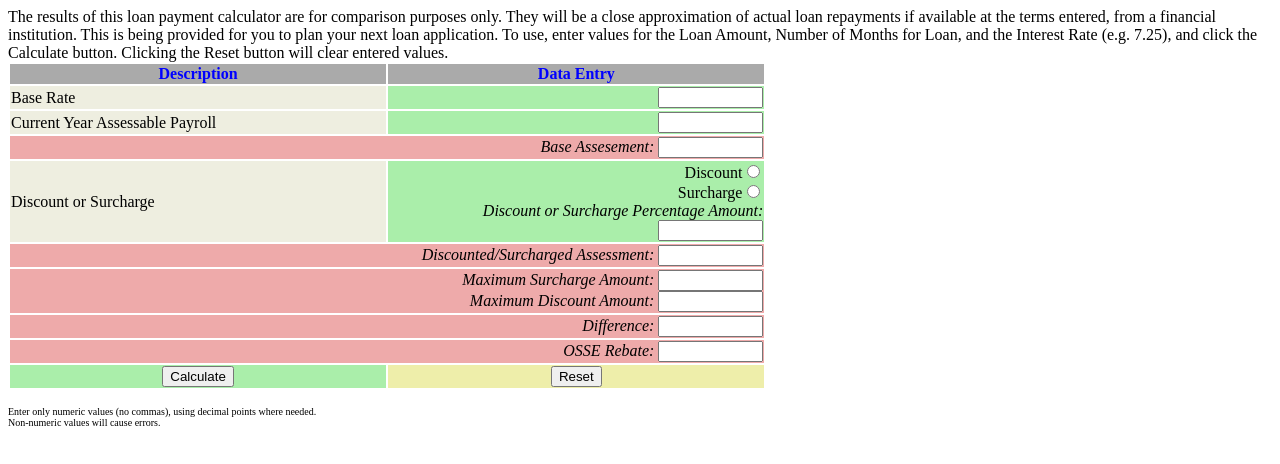
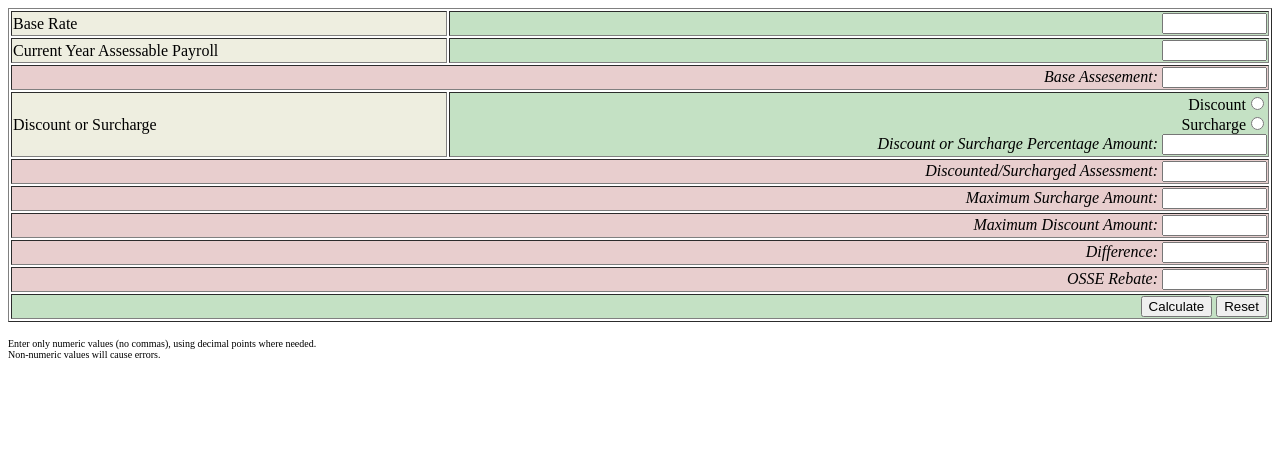
Before and after one commit to keithghrobertson/FMIOSA-Calculator, a plain HTML site: page index.html in a window 1280 px wide. Drawn offline with Linux system fonts and the light colour scheme.

Commit message:
Added some styling to form, removed the ability to edit the calculated fields

```diff
--- a/index.html
+++ b/index.html
@@ -46,51 +46,47 @@
 
 			// -->
 			</script>
-
-			The results of this loan payment calculator are for comparison purposes only. They will be a close approximation of actual loan repayments
-            if available at the terms entered, from a financial institution. This is being provided for you to plan your next loan application.
-            To use, enter values for the Loan Amount, Number of Months for Loan, and the Interest Rate (e.g. 7.25), and click the Calculate button.
-            Clicking the Reset button will clear entered values.
-			<form name="calc" method="POST">
-                <table width=60% border=0>
-                    <tr>
-                        <th bgcolor="#aaaaaa" width=50%><font color=blue>Description</font></th>
-                        <th bgcolor="#aaaaaa" width=50%><font color=blue>Data Entry</font></th>
-                    </tr>
+			<form name="calc" method="POST" id="assessment-calc">
+                <table width="100%" border="1" id="assessment-table">
                     <tr>
                         <td bgcolor="#eeeee">Base Rate</td>
-                        <td bgcolor="#aaeeaa" align="right"><input type="text" name="baseRate" size="10"></td>
+                        <td bgcolor="#c4e1c4" align="right"><input type="text" name="baseRate" size="10"></td>
                     </tr>
                     <tr>
                         <td bgcolor="#eeeee">Current Year Assessable Payroll</td>
-                        <td bgcolor="#aaeeaa" align="right"><input type="text" name="payroll" size="10"></td>
+                        <td bgcolor="#c4e1c4" align="right"><input type="text" name="payroll" size="10"></td>
                     </tr>
                     <tr>
-                        <td colspan="2" bgcolor="#eeaaaa" align="right"><em>Base Assesement:</em> <input type="text" name="base" size=10></td>
+                        <td colspan="2" bgcolor="#e8cece" align="right"><em>Base Assesement:</em> <input type="text" name="base" readonly="readonly" size="10"></td>
                     </tr>
                     <tr>
                         <td bgcolor="#eeeee">Discount or Surcharge</td>
-                        <td bgcolor="#aaeeaa" align="right">Discount<input name="disSur" type="radio" value="Discount"><br>
+                        <td bgcolor="#c4e1c4" align="right">Discount<input name="disSur" type="radio" value="Discount"><br>
                         Surcharge<input name="disSur" type="radio" value="Surcharge"><br>
-                        <em>Discount or Surcharge Percentage Amount:</em><input type="text" name="discountSurcharge" size="10"></td>
+                        <em>Discount or Surcharge Percentage Amount:</em> <input type="text" name="discountSurcharge" size="10"></td>
                     </tr>
                     <tr>
-                        <td colspan="2" bgcolor="#eeaaaa" align="right"><em>Discounted/Surcharged Assessment:</em> <input type="text" name="disSurAssessment" size=10></td>
+                        <td colspan="2" bgcolor="#e8cece" align="right"><em>Discounted/Surcharged Assessment:</em> <input type="text" name="disSurAssessment" readonly="readonly" size="10"></td>
                     </tr>
                     <tr>
-                        <td colspan="2" bgcolor="#eeaaaa" align="right">
-                        	<em>Maximum Surcharge Amount:</em> <input type="text" name="maxSur" size=10><br>
-                            <em>Maximum Discount Amount:</em> <input type="text" name="maxDis" size=10</td>
+                        <td colspan="2" bgcolor="#e8cece" align="right">
+                        	<em>Maximum Surcharge Amount:</em> <input type="text" name="maxSur" readonly="readonly" size="10"><br>
+                     </tr>
+                     <tr>
+                        <td colspan="2" bgcolor="#e8cece" align="right">
+                            <em>Maximum Discount Amount:</em> <input type="text" name="maxDis" readonly="readonly" size="10"</td>
                     </tr>
                      <tr>
-                        <td colspan="2" bgcolor="#eeaaaa" align="right"><em>Difference:</em> <input type="text" name="difference" size=10>
+                        <td colspan="2" bgcolor="#e8cece" align="right"><em>Difference:</em> <input type="text" name="difference" readonly="readonly" size="10">
                     </tr>
                     <tr>
-                        <td colspan="2" bgcolor="#eeaaaa" align="right"><em>OSSE Rebate:</em> <input type="text" name="osse" size=10>
+                        <td colspan="2" bgcolor="#e8cece" align="right"><em>OSSE Rebate:</em> <input type="text" name="osse" readonly="readonly" size="10">
                     </tr>
                     <tr>
-                        <td  bgcolor="#aaeeaa"align="center"><input type="button" onClick='showpay()' value="Calculate"></td>
-                        <td bgcolor="#eeeeaa" align="center"><input type="reset" value="Reset"></td>
+                        <td colspan="2"  bgcolor="#c4e1c4"align="right">
+                        	<input type="button" onClick='showpay()' value="Calculate">
+                        	<input type="reset" value="Reset">
+                        </td>
                     </tr>
                 </table>
 			</form>
```
